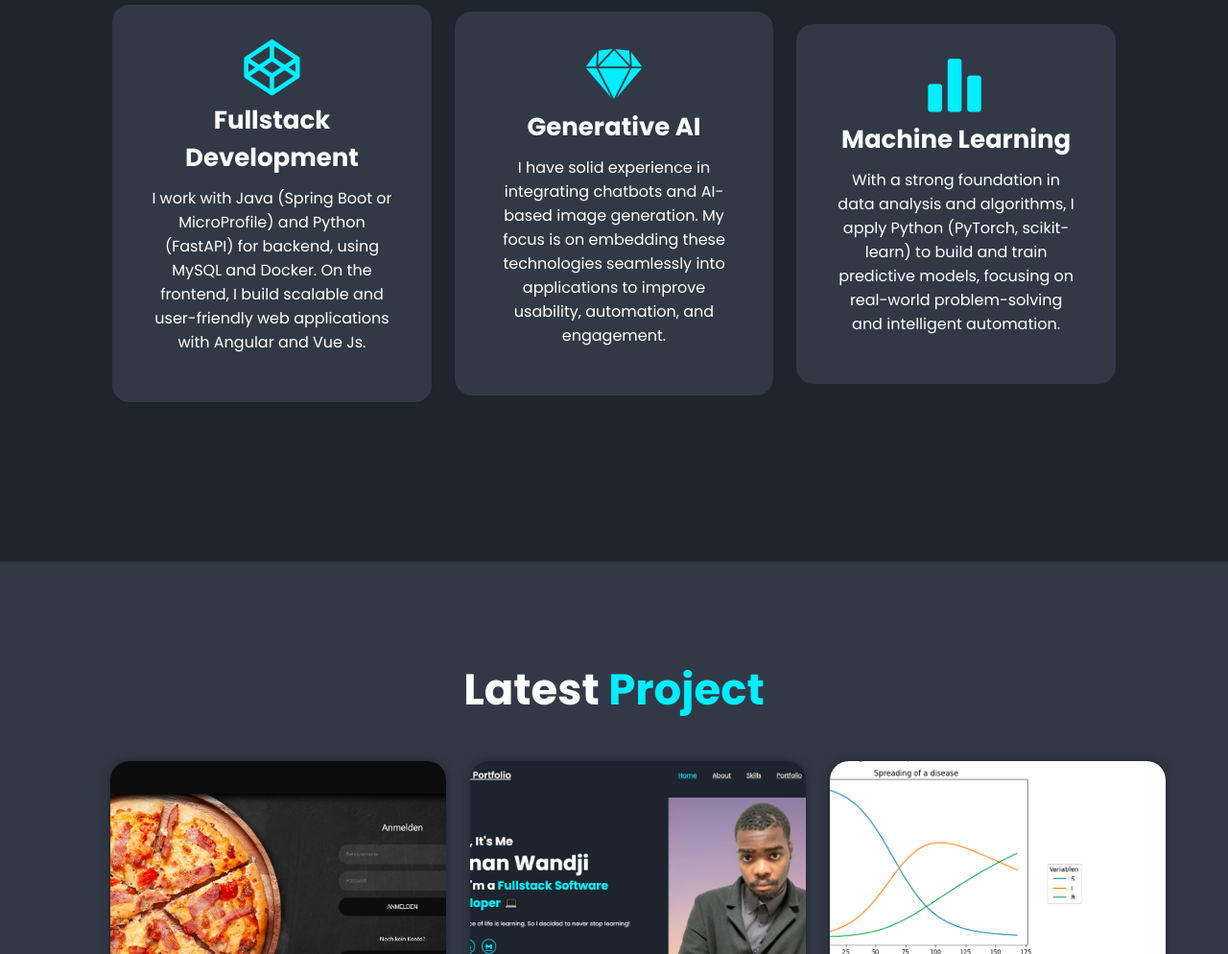
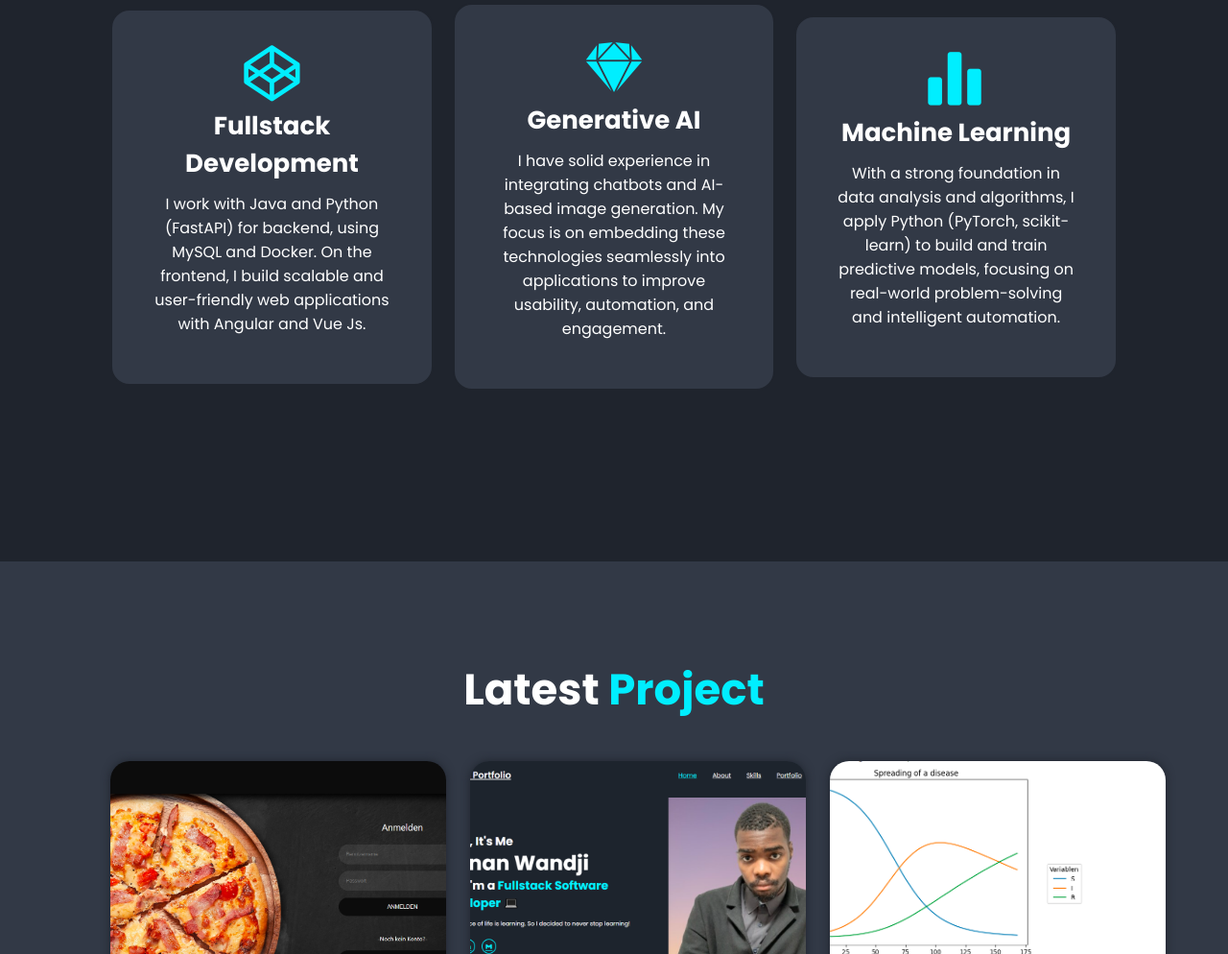
Before and after one commit to Wdhanan/KnowHanan, a plain HTML site: page index.html in a window 1280 px wide. Shown: the part 2053-3047 px from the top of the page at 96% size. Drawn offline with nearby package versions, Linux system fonts and the light colour scheme.

Commit message:
upgrading cv.

```diff
--- a/index.html
+++ b/index.html
@@ -98,7 +98,7 @@
 		<div class="services-box">
 			<i class='bx bxl-codepen'></i>
 			<h3>Fullstack Development</h3>
-			<p>I work with Java (Spring Boot or MicroProfile) and Python (FastAPI) for backend, using MySQL and Docker. On the frontend, I build scalable and user-friendly web applications with Angular and Vue Js.</p>
+			<p>I work with Java and Python (FastAPI) for backend, using MySQL and Docker. On the frontend, I build scalable and user-friendly web applications with Angular and Vue Js.</p>
 		</div>
 
 		<div class="services-box">
```
